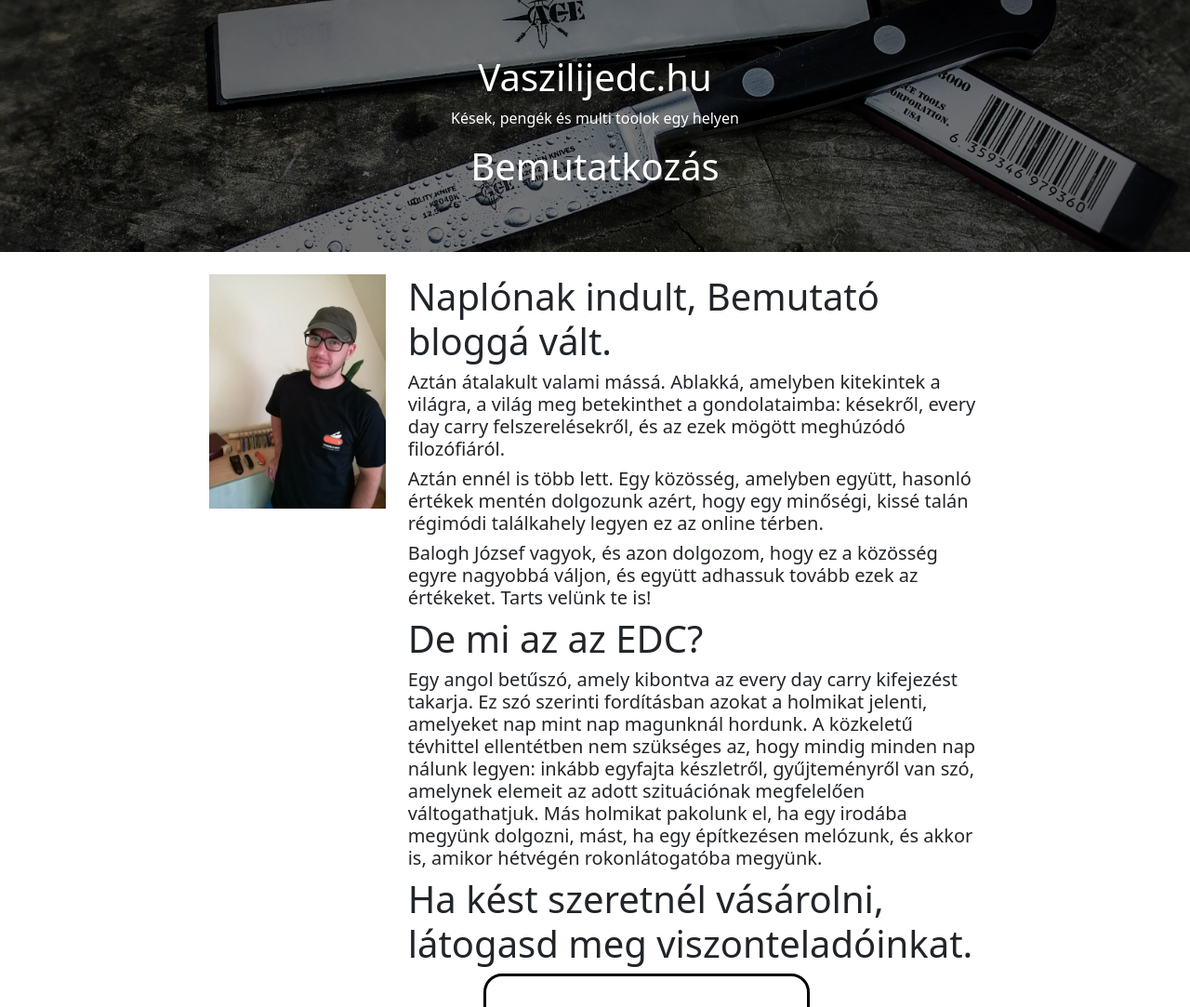
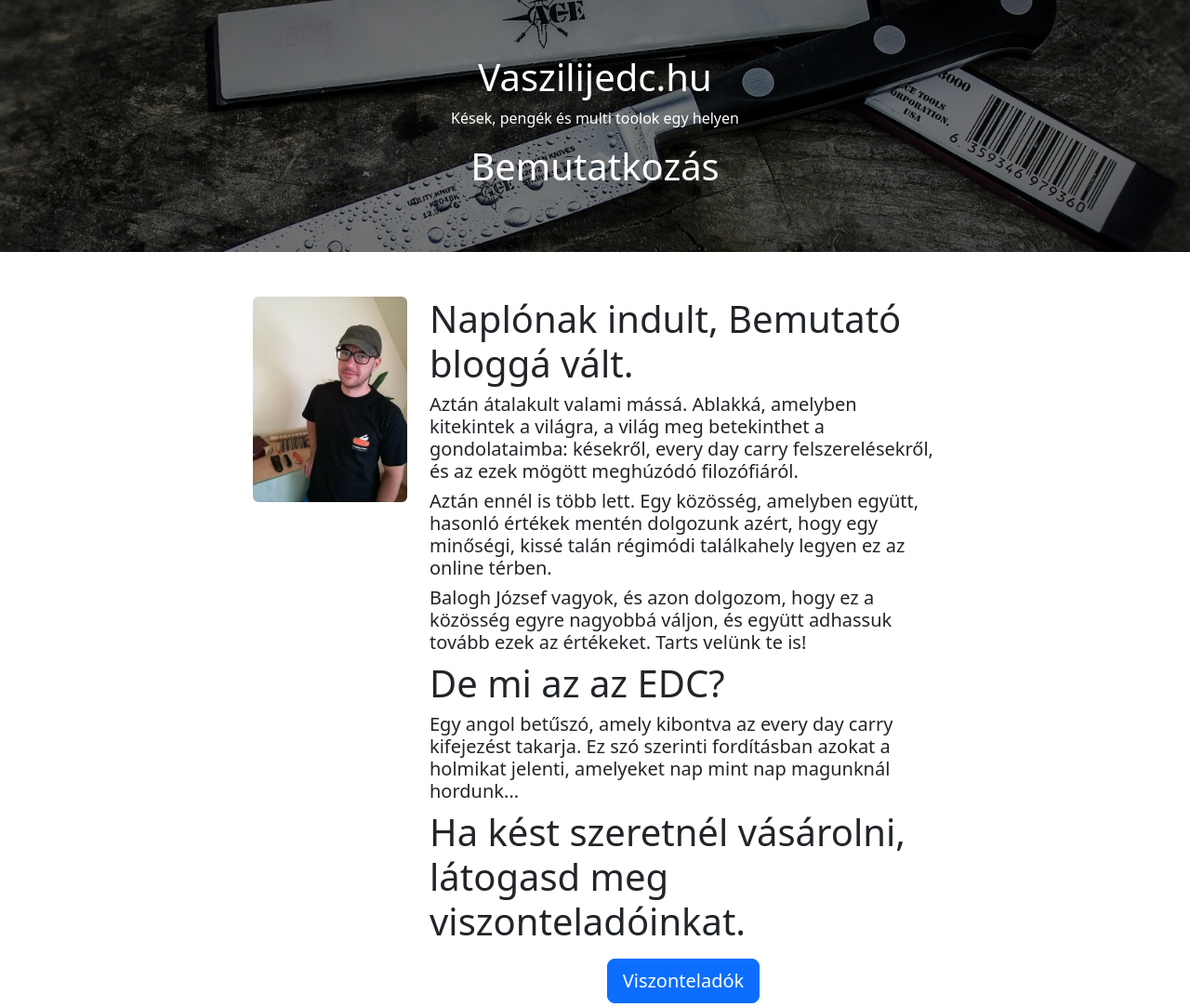
Before and after one commit to mk1d/HTML, a PHP site: page / in a window 1280 px wide. Shown: the part 57-1140 px from the top of the page at 93% size. Run offline with PHP 8.4, Linux system fonts and the light colour scheme.

Commit message:
home es uzenetek reszpoziv fix

```diff
--- a/pages/home.php
+++ b/pages/home.php
@@ -19,62 +19,62 @@
     <h1>Bemutatkozás</h1>
   </div>
   <br>
-  <div class="container-fluid">
-    <div class="row">
+<div class="container">
+  <div class="row justify-content-center">
 
-      <div class="col-sm-2"></div> <!-- bal szél -->
+    <div class="col-12 col-md-10 col-lg-8">
+      <div class="row align-items-start my-4">
 
-      <div class="col-sm-8 middle-block">
-        <div class="row">
-
-          <div class="col-sm-3">
-            <img src="./images/IMG_20180614_163340_1.jpg.webp" alt="Balogh József" class="img-responsive"
-              style="max-width: 100%;">
+        <div class="col-12 col-md-4 col-lg-3 mb-3 mb-md-0 text-center">
+          <img src="./images/IMG_20180614_163340_1.jpg.webp" alt="Balogh József" class="img-fluid rounded">
         </div>
 
-          <div class="col-sm-9">
+        <div class="col-12 col-md-8 col-lg-9">
           <h1>Naplónak indult, Bemutató bloggá vált.</h1>
-            <h5>Aztán átalakult valami mássá. Ablakká, amelyben kitekintek a világra, a világ meg betekinthet a
-              gondolataimba: késekről, every day carry felszerelésekről, és az ezek mögött meghúzódó filozófiáról.</h5>
-            <h5>Aztán ennél is több lett. Egy közösség, amelyben együtt, hasonló értékek mentén dolgozunk azért, hogy
-              egy minőségi, kissé talán régimódi találkahely legyen ez az online térben.</h5>
-            <h5>Balogh József vagyok, és azon dolgozom, hogy ez a közösség egyre nagyobbá váljon, és együtt adhassuk
-              tovább ezek az értékeket. Tarts velünk te is!</h5>
+          <h5>
+            Aztán átalakult valami mássá. Ablakká, amelyben kitekintek a világra, a világ meg betekinthet a
+            gondolataimba: késekről, every day carry felszerelésekről, és az ezek mögött meghúzódó filozófiáról.
+          </h5>
+          <h5>
+            Aztán ennél is több lett. Egy közösség, amelyben együtt, hasonló értékek mentén dolgozunk azért, hogy
+            egy minőségi, kissé talán régimódi találkahely legyen ez az online térben.
+          </h5>
+          <h5>
+            Balogh József vagyok, és azon dolgozom, hogy ez a közösség egyre nagyobbá váljon, és együtt adhassuk
+            tovább ezek az értékeket. Tarts velünk te is!
+          </h5>
+
           <h1>De mi az az EDC?</h1>
-            <h5>Egy angol betűszó, amely kibontva az every day carry kifejezést takarja. Ez szó szerinti fordításban
-              azokat a holmikat jelenti, amelyeket nap mint nap magunknál hordunk. A közkeletű tévhittel ellentétben nem
-              szükséges az, hogy mindig minden nap nálunk legyen: inkább egyfajta készletről, gyűjteményről van szó,
-              amelynek elemeit az adott szituációnak megfelelően váltogathatjuk. Más holmikat pakolunk el, ha egy
-              irodába megyünk dolgozni, mást, ha egy építkezésen melózunk, és akkor is, amikor hétvégén rokonlátogatóba
-              megyünk. </h5>
+          <h5>
+            Egy angol betűszó, amely kibontva az every day carry kifejezést takarja. Ez szó szerinti fordításban
+            azokat a holmikat jelenti, amelyeket nap mint nap magunknál hordunk...
+          </h5>
+
           <h1>Ha kést szeretnél vásárolni, látogasd meg viszonteladóinkat.</h1>
 
-            <div class="col-sm-10">
-              <div class="d-flex justify-content-center">
-                <a href="index.php?page=resellers" class="big-button btn btn-primary">Viszonteladók</a>
+          <div class="text-center my-3">
+            <a href="index.php?page=resellers" class="btn btn-primary btn-lg">Viszonteladók</a>
           </div>
 
-              <div class="d-flex flex-column gap-2 align-items-center m-4">
-                <iframe width="560" src="https://www.youtube.com/watch?v=_Nq5eEQpAFM" title="YouTube videólejátszó"
-                  frameborder="0"
-                  allow="accelerometer; autoplay; clipboard-write; encrypted-media; gyroscope; picture-in-picture"
-                  allowfullscreen></iframe>
-                <iframe
-                  src="https://www.google.com/maps/embed?pb=!1m18!1m12!1m3!1d10898.25682619235!2d19.1573916!3d47.4847538!2m3!1f0!2f0!3f0!3m2!1i1024!2i768!4f13.1!3m3!1m2!1s0x4741c5e0ff7f89ad%3A0xf2b4f0f0f205e978!2sBudapest%2C%20Cserkesz%20u.%2032%2C%201105!5e0!3m2!1shu!2shu!4v1718126759721!5m2!1shu!2shu"
-                  width="600" height="450" style="border:0;" allowfullscreen="" loading="lazy"
+          <div class="d-flex flex-column align-items-center gap-3 my-4">
+            <div class="embed-responsive embed-responsive-16by9 mb-3" style="max-width: 100%;">
+              <iframe class="embed-responsive-item" src="https://www.youtube.com/watch?v=_Nq5eEQpAFM" title="YouTube videólejátszó"
+                frameborder="0" allowfullscreen></iframe>
+            </div>
+
+            <div class="map-responsive">
+              <iframe src="https://www.google.com/maps/embed?pb=!1m18!1m12!1m3!1d10898.25682619235!2d19.1573916!3d47.4847538!2m3!1f0!2f0!3f0!3m2!1i1024!2i768!4f13.1!3m3!1m2!1s0x4741c5e0ff7f89ad%3A0xf2b4f0f0f205e978!2sBudapest%2C%20Cserkesz%20u.%2032%2C%201105!5e0!3m2!1shu!2shu!4v1718126759721!5m2!1shu!2shu"
+                width="100%" height="450" style="border:0;" allowfullscreen="" loading="lazy"
                 referrerpolicy="no-referrer-when-downgrade">
               </iframe>
             </div>
-
-
+          </div>
 
         </div>
 
       </div>
     </div>
-      </div>
 
-      <div class="col-sm-2"></div> <!-- jobb szél -->
   </div>
 </div>
   <br>
```
Also changed, not shown: pages/messages.php (+8 -4 lines). Lines whose indentation alone changed are shown as unchanged.
